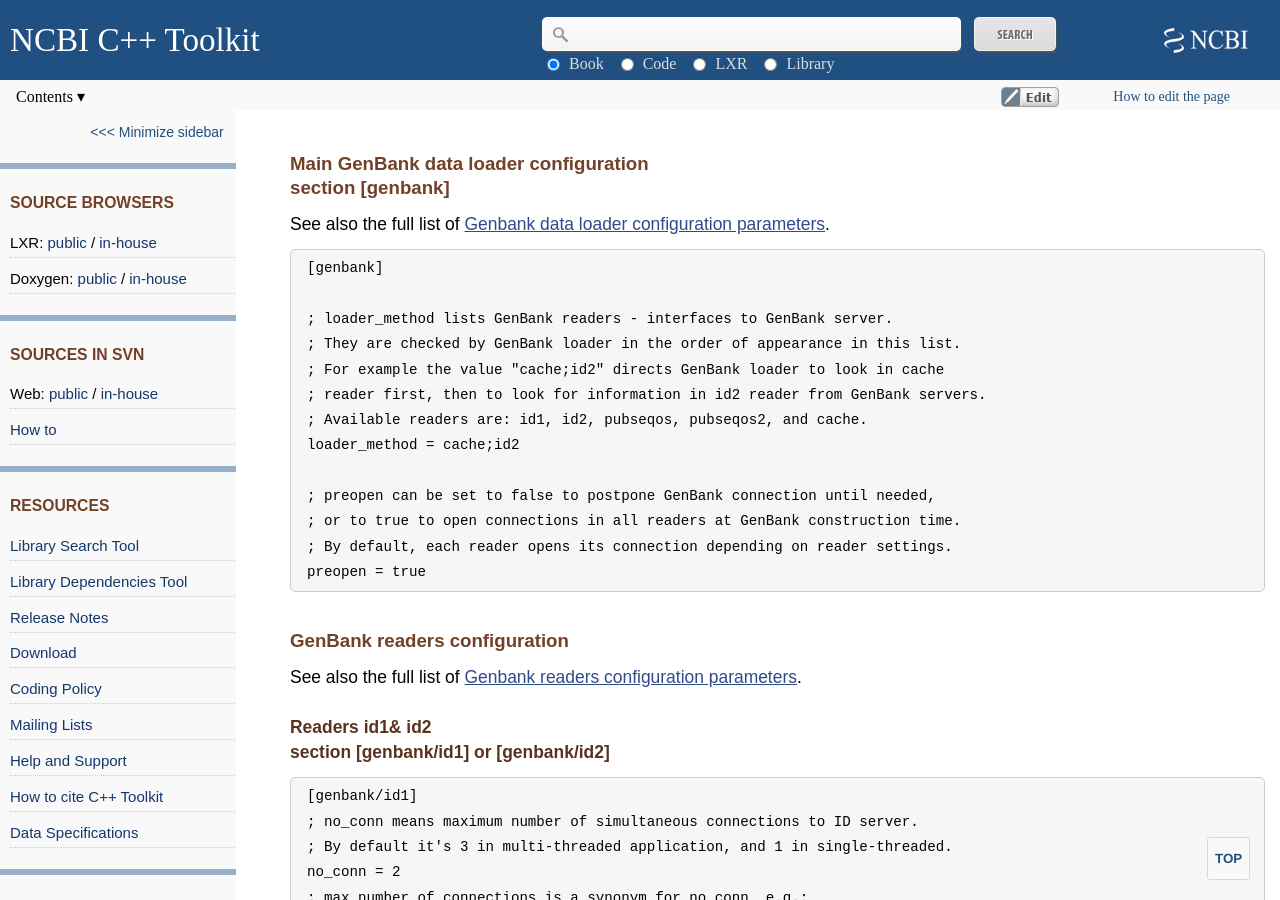
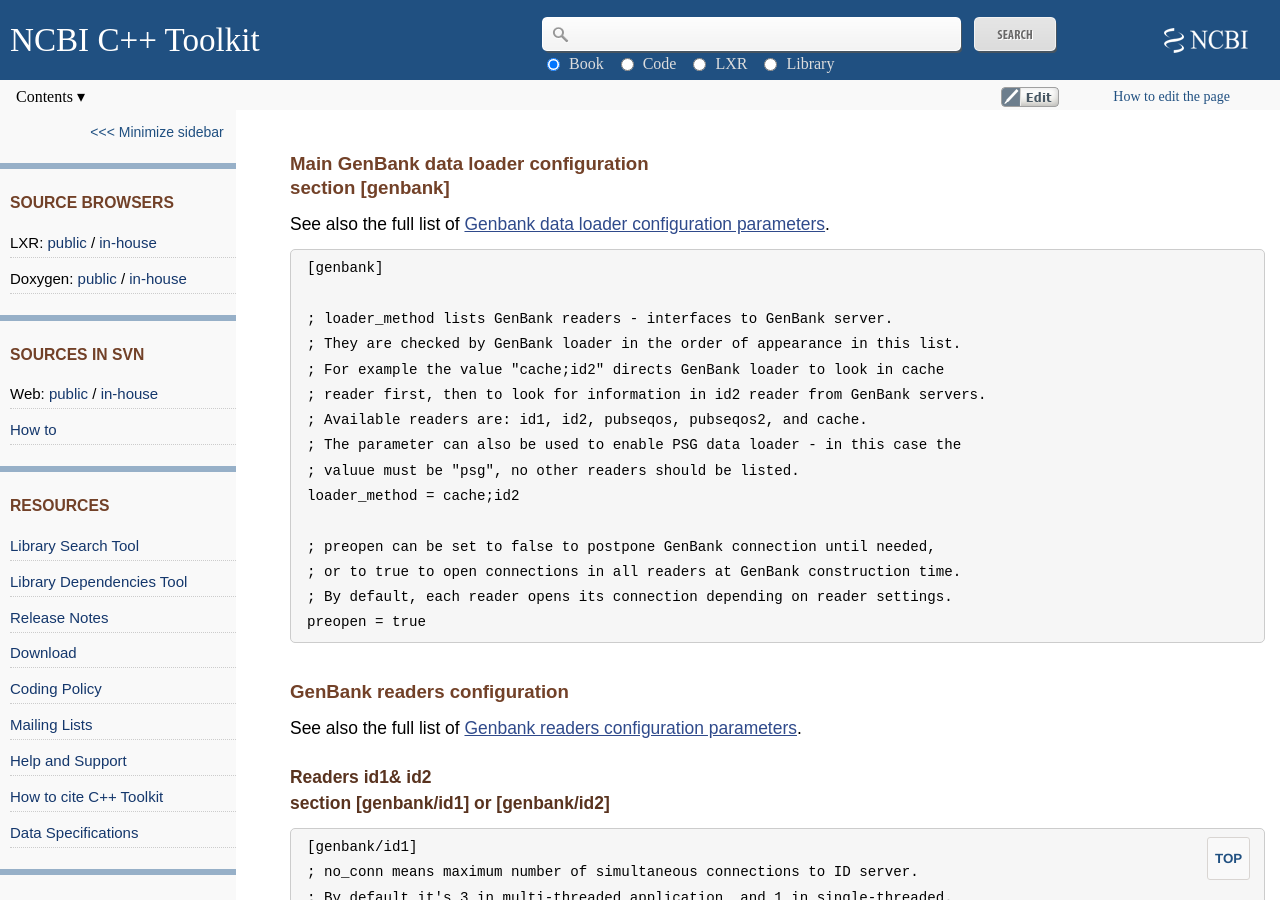
Before and after one commit to ncbi/cxx-toolkit, a Jekyll site: the page built from pages/ch_objmgr_dtld.md, in a window 1280 px wide and 900 px high, scrolled down 1604 px. Built offline with Jekyll 4.4.1, drawn with Linux system fonts in a browser that asks for light colours.

Commit message:
Mention enabling PSG using LOADER_METHOD. JIRA OMDM-47

```diff
--- a/pages/ch_objmgr_dtld.md
+++ b/pages/ch_objmgr_dtld.md
@@ -76,6 +76,8 @@
     ; For example the value "cache;id2" directs GenBank loader to look in cache
     ; reader first, then to look for information in id2 reader from GenBank servers.
     ; Available readers are: id1, id2, pubseqos, pubseqos2, and cache.
+    ; The parameter can also be used to enable PSG data loader - in this case the
+    ; valuue must be "psg", no other readers should be listed.
     loader_method = cache;id2
 
     ; preopen can be set to false to postpone GenBank connection until needed,
```
